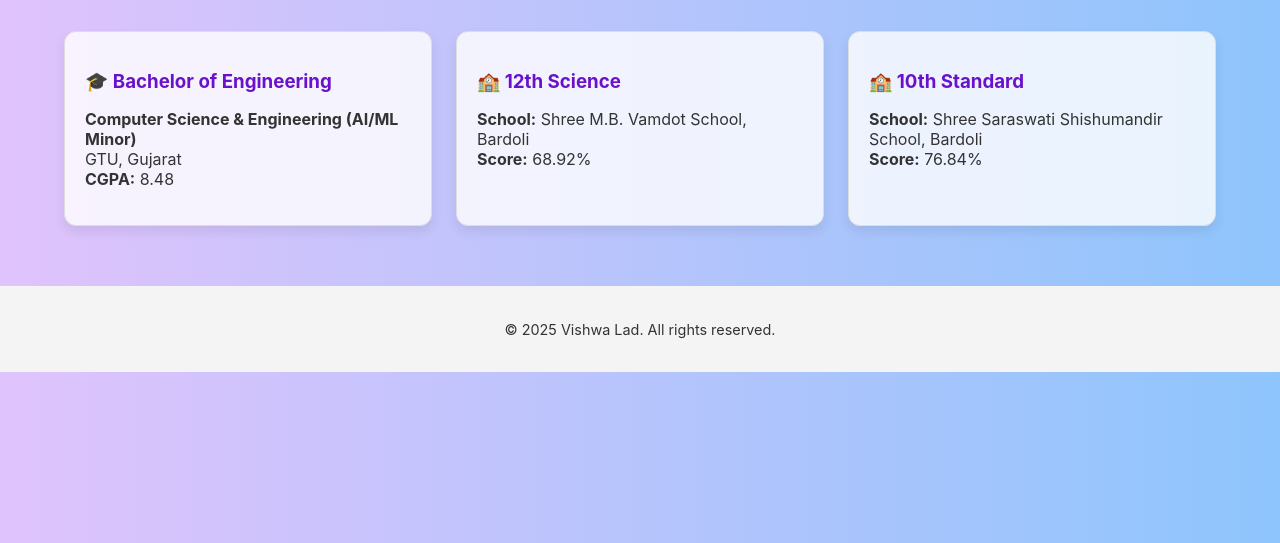
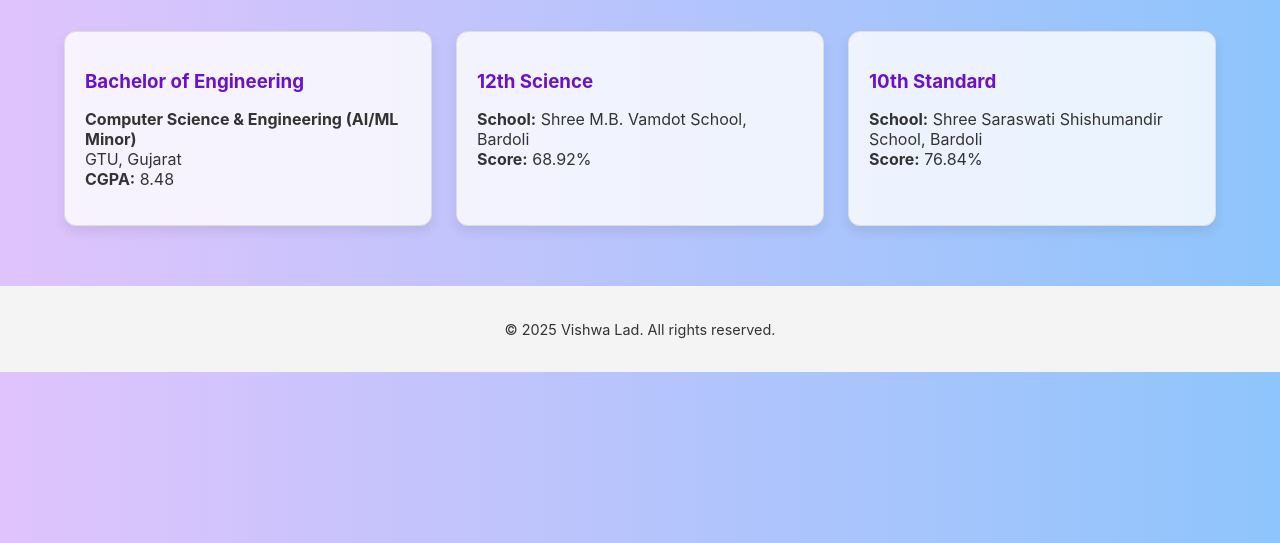
Before and after one commit to Vishwa31-bot/Vishwa_Lad_Portfolio, a plain HTML site: page education.html in a window 1280 px wide. Shown: the part 257-800 px from the top of the page. Drawn offline with Linux system fonts and the light colour scheme.

Commit message:
Update education.html

```diff
--- a/education.html
+++ b/education.html
@@ -26,15 +26,15 @@
       <h2 class="big-name">My Education</h2>
       <div class="card-grid">
         <div class="card">
-          <h3>🎓 Bachelor of Engineering</h3>
+          <h3>Bachelor of Engineering</h3>
           <p><strong>Computer Science & Engineering (AI/ML Minor)</strong><br>GTU, Gujarat<br><strong>CGPA:</strong> 8.48</p>
         </div>
         <div class="card">
-          <h3>🏫 12th Science</h3>
+          <h3>12th Science</h3>
           <p><strong>School:</strong> Shree M.B. Vamdot School, Bardoli<br><strong>Score:</strong> 68.92%</p>
         </div>
         <div class="card">
-          <h3>🏫 10th Standard</h3>
+          <h3> 10th Standard</h3>
           <p><strong>School:</strong> Shree Saraswati Shishumandir School, Bardoli<br><strong>Score:</strong> 76.84%</p>
         </div>
       </div>
```
